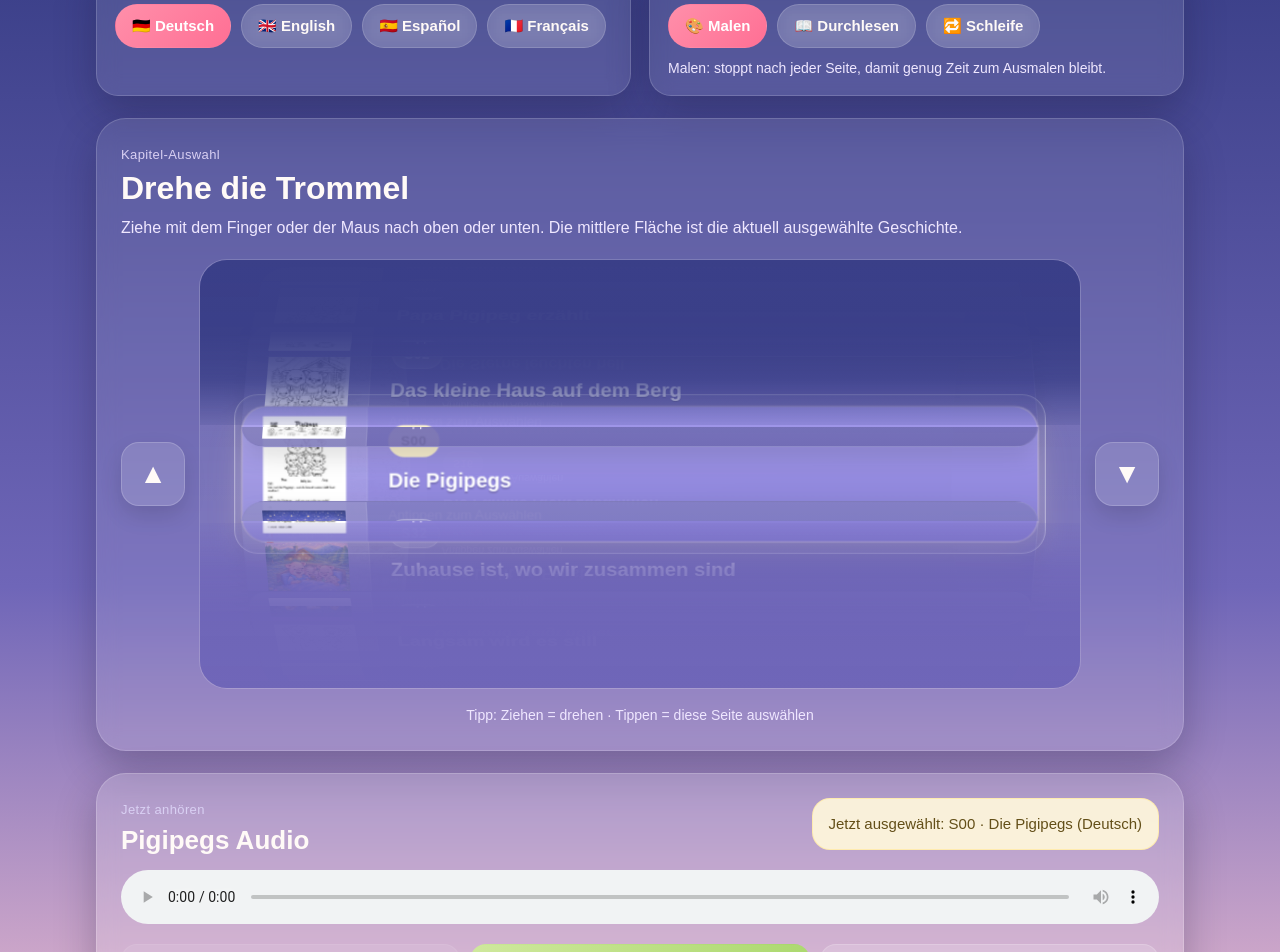
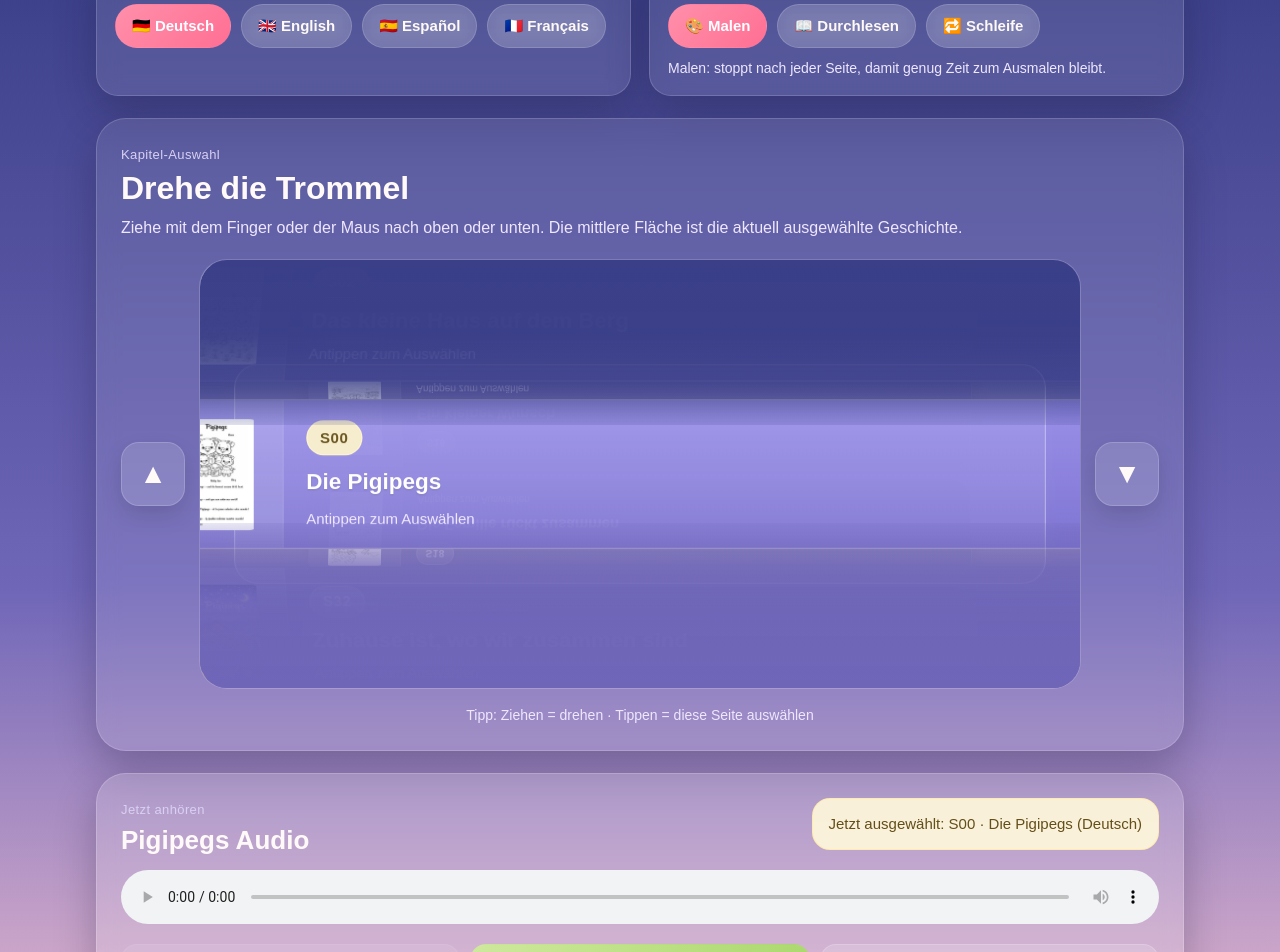
Before and after one commit to Pigipegs/pigipegs, a Jekyll site: the page book01/audio.html, which Jekyll copies as it is, in a window 1280 px wide. Shown: the part 742-1694 px from the top of the page. Built offline with Jekyll 4.4.1, drawn with Linux system fonts in a browser that asks for light colours.

Commit message:
Update audio.html

```diff
--- a/book01/audio.html
+++ b/book01/audio.html
@@ -411,7 +411,7 @@
   right:34px;
   top:50%;
   transform:translateY(-50%);
-  height:160px;
+  height:220px;
   border-radius:24px;
   border:1px solid rgba(255,255,255,0.34);
   background:rgba(255,255,255,0.08);
@@ -434,10 +434,10 @@
   position:absolute;
   left:50%;
   top:50%;
-  width:min(700px, 82%);
+  width:min(820px, 90%);
   height:120px;
   transform-style:preserve-3d;
-  border-radius:22px;
+  border-radius:24px;
   overflow:hidden;
   background:linear-gradient(180deg, rgba(120,116,190,0.92), rgba(98,92,170,0.90));
   border:1px solid rgba(255,255,255,0.10);
@@ -462,7 +462,7 @@
   align-items:center;
   justify-content:center;
   overflow:hidden;
-  padding:8px;
+  padding:15px;
 }
 
 .drum-thumb img{
@@ -701,13 +701,13 @@
       }
 
       .drum-wrap{
-  height:460px;
+  height:500px;
 }
 
 .drum-item{
   width:min(94%, 94%);
-  height:170px;
-  grid-template-columns:140px 1fr;
+  height:150px;
+  grid-template-columns:120px 1fr;
 }
 
 .drum-center-line{
```
Also changed, not shown: other parts of book01/audio.html (+1 -1 lines).
